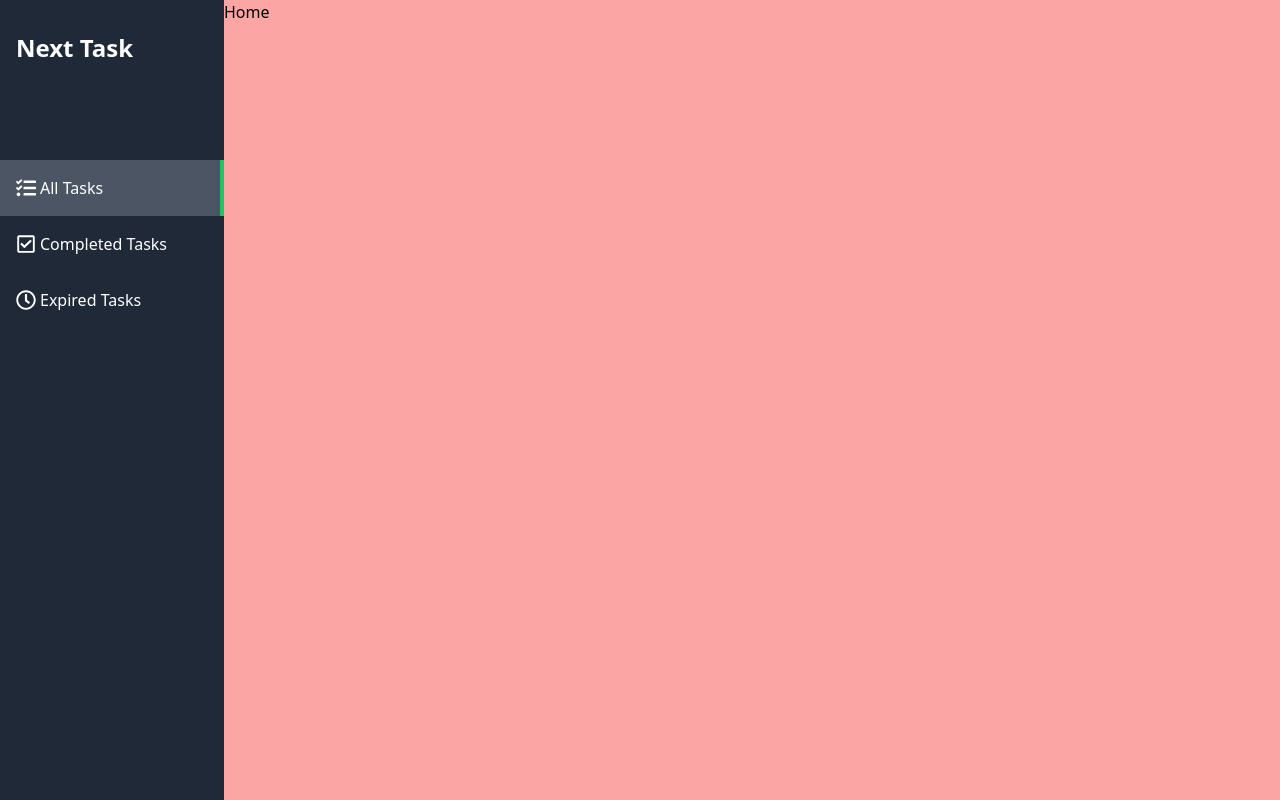
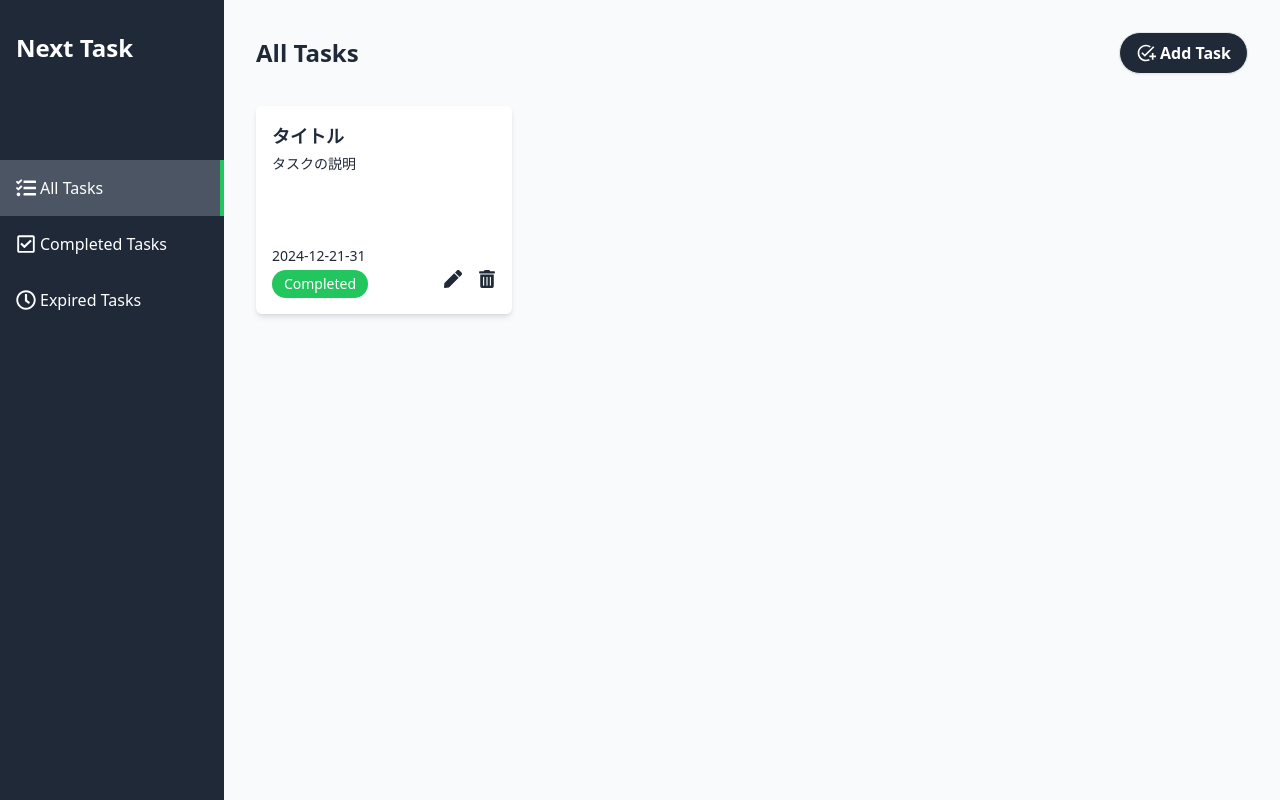
Before and after one commit to Nish323/next-tasks, a Next.js app: page / in a window 1280 px wide. Built offline with nearby package versions, Linux system fonts and the light colour scheme.

Commit message:
メインページの仮作成

```diff
--- a/package.json
+++ b/package.json
@@ -9,9 +9,9 @@
     "lint": "next lint"
   },
   "dependencies": {
-    "next": "14.2.24",
-    "react": "^18",
-    "react-dom": "^18",
+    "next": "^14.2.24",
+    "react": "^18.3.1",
+    "react-dom": "^18.3.1",
     "react-icons": "^5.5.0"
   },
   "devDependencies": {
--- a/src/app/(main)/layout.tsx
+++ b/src/app/(main)/layout.tsx
@@ -9,7 +9,7 @@ const MainLayout = ({
   return (
     <div className='flex h-screen'>
       <SideMenu />
-      <main className='bg-red-300 flex-1 overflow-auto'>{children}</main>
+      <main className='bg-slate-50 flex-1 overflow-auto'>{children}</main>
     </div>
   )
 }
--- a/src/app/(main)/page.tsx
+++ b/src/app/(main)/page.tsx
@@ -1,7 +1,21 @@
-export default function Home() {
+import TaskCard from "@/components/TaskCard/TaskCard";
+import Link from "next/link";
+import { MdAddTask } from "react-icons/md";
+
+export default function MainPage() {
   return (
-    <div>
-      <h1>Home</h1>
+    <div className="text-gray-800 p-8 h-full overflow-y-auto pb-24">
+      <header className="flex justify-between items-center">
+        <h1 className="text-2xl font-bold flex items-center">All Tasks</h1>
+        <Link href='/new' className="flex items-center gap-1 font-semibold border px-4
+        py-2 rounded-full shadow-sm text-white bg-gray-800 hover:bg-gray-700">
+          <MdAddTask className="size-5"/>
+          <div>Add Task</div>
+        </Link>
+      </header>
+      <div className="mt-8 flex flex-wrap gap-4">
+        <TaskCard />
+      </div>
     </div>
   );
 }
--- /dev/null
+++ b/src/components/TaskCard/TaskCard.tsx
@@ -0,0 +1,29 @@
+import TaskDeleteButton from "./TaskDeleteButton/TaskDeleteButton"
+import TaskEditButton from "./TaskEditButton/TaskEditButton"
+
+const TaskCard = () => {
+  return (
+    <div className="w-64 h-52 p-4 bg-white rounded-md shadow-md
+    flex flex-col justify-between">
+      <header>
+        <h1 className="text-lg font-semibold">タイトル</h1>
+        <div className="mt-1 text-sm line-clamp-3">タスクの説明</div>
+      </header>
+      <div>
+        <div className="text-sm">2024-12-21-31</div>
+        <div className="flex justify-between items-center">
+            <div className={`mt-1 text-sm px-2 py-1 w-24 text-center text-white
+            rounded-full shadow-sm ${true ? "bg-green-500": "gb-red-500"}`}>
+                {true ? 'Completed': 'incomplete'}
+            </div>
+            <div className="flex gap-4">
+                <TaskEditButton id='1' />
+                <TaskDeleteButton id='1' />
+            </div>
+        </div>
+      </div>
+    </div>
+  )
+}
+
+export default TaskCard
--- /dev/null
+++ b/src/components/TaskCard/TaskDeleteButton/TaskDeleteButton.tsx
@@ -0,0 +1,18 @@
+import { FaTrashAlt } from "react-icons/fa"
+
+interface TaskDeleteButtonProps {
+    id: string
+}
+
+const TaskDeleteButton: React.FC<TaskDeleteButtonProps> = ({ id }) => {
+  return (
+    <form action="">
+        <button type="submit" className="hover:text-gray-500
+        text-lg cursor-pointer">
+            <FaTrashAlt />
+        </button>
+    </form>
+  )
+}
+
+export default TaskDeleteButton
--- /dev/null
+++ b/src/components/TaskCard/TaskEditButton/TaskEditButton.tsx
@@ -0,0 +1,18 @@
+import Link from "next/link"
+import { FaPen } from "react-icons/fa"
+
+interface TaskEditButtonProps {
+    id: string
+}
+
+const TaskEditButton: React.FC<TaskEditButtonProps> = ({ id }) => {
+  return (
+    <div>
+      <Link href={`/edit/${id}`}>
+        <FaPen className="fover:text-gray-700 text-lg cursor-ponter"/>
+      </Link>
+    </div>
+  )
+}
+
+export default TaskEditButton
```
Also changed, not shown: 2 other files (tests, documents, lock files or other folders).
